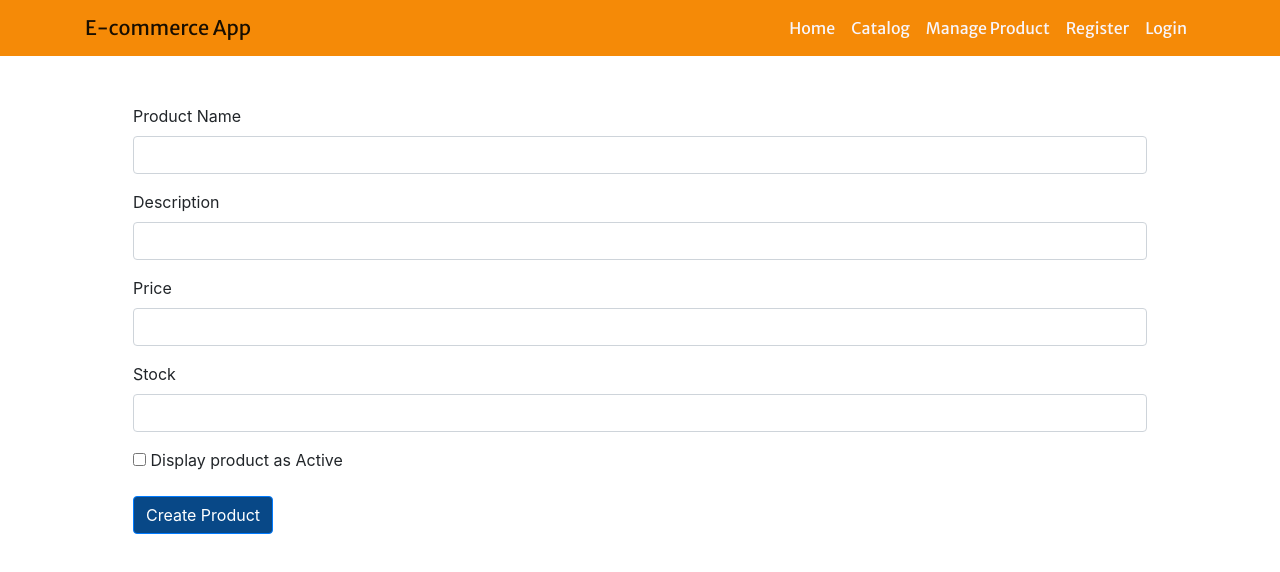
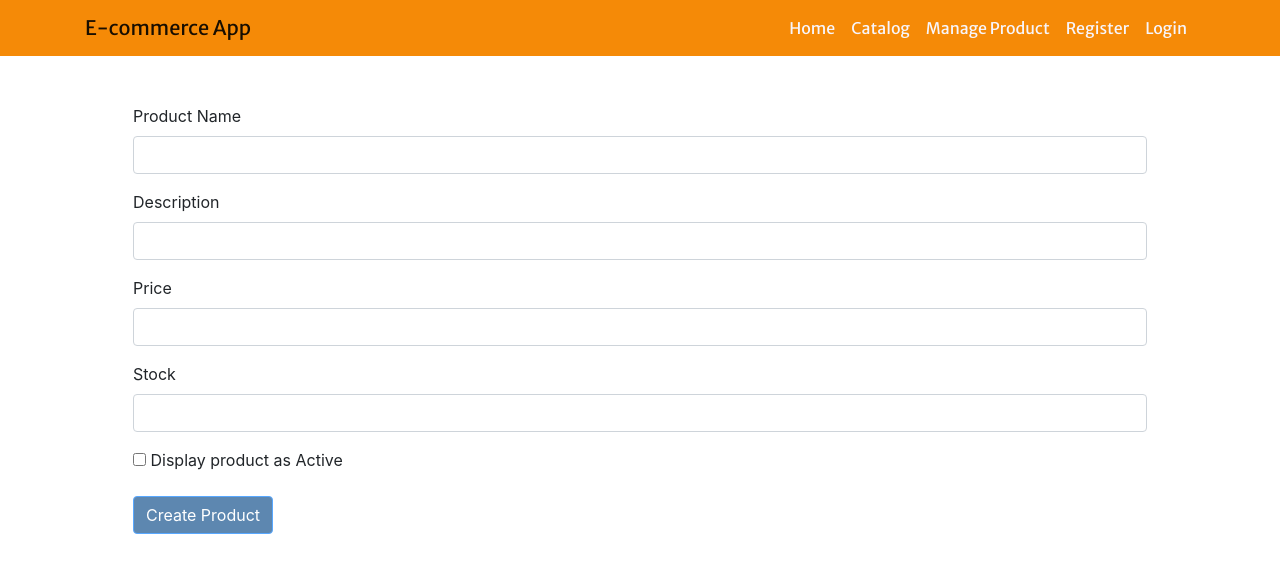
Before and after one commit to dmganados/puppypaws_ecommerce, a React (Create React App) app: page /create-product in a window 1280 px wide. Shown: the top 572 px of the page. Built offline with nearby package versions, Linux system fonts and the light colour scheme; no server answers.

Commit message:
working on create product page with isAdmin funtion

```diff
--- a/src/components/CreateProduct.js
+++ b/src/components/CreateProduct.js
@@ -1,51 +1,180 @@
 import { useState, useEffect, useContext } from 'react';
-import { Container, Row, Col, Form, Button, Dropdown } from 'react-bootstrap';
-import styled from 'styled-components';
+import { Container, Row, Col, Form, Button } from 'react-bootstrap';
 import Swal from 'sweetalert2';
-
+import Login from '../pages/Login'
 
 export default function CreateProduct() {
 
-	const newProduct = (submit) => {
+	const [productName, setProductName] = useState('');
+	const [description, setDescription] = useState('');
+	const [sellingPrice, setSellingPrice] = useState('');
+	const [stock, setStock] = useState('');
+	const [isActive, setIsActive] = useState(false);
+	// console.log(Preview)
 
-		return(
-			Swal.fire({
-				icon: 'success',
-				title: 'New Product is Created'
-			})
-		)
-	}
+	useEffect(() => {
+		if (productName !== '' && description !== '' && sellingPrice !== '' && stock !== '') {
+			setIsActive(true);
+		} else {
+			setIsActive(false);
+		}
+	},[productName, description, sellingPrice, stock])
+
+	const createListing = async (submitEvent) => {
+		submitEvent.preventDefault();
+		let userCredentials = localStorage.accessToken;
+		// console.log(userCredentials)
+
+		fetch('https://limitless-brushlands-90925.herokuapp.com/users/users', {
+			headers: {
+				Authorization: `Bearer ${userCredentials}`
+			}
+		}).then(response => response.json()).then(userData => {
+			let userAdmin = userData.isAdmin;
+			console.log(userAdmin)
+
+			if (userAdmin) {
+				const isCreated = fetch('https://limitless-brushlands-90925.herokuapp.com/products/', {
+					method: 'POST',
+					headers: {
+						'Content-Type' : 'application/json'
+					},
+					body: JSON.stringify({
+						productName: productName,
+						description: description,
+						sellingPrice: sellingPrice,
+						stock: stock
+					})
+				}).then(res => res.json()).then(itemData => {
+					console.log(itemData);
+
+					if (itemData) {
+						return true
+					} else {
+						return false
+					}
+
+					if (isCreated) {
+						setProductName('');
+						setDescription('');
+						setSellingPrice('');
+						setStock('');
+
+						Swal.fire({
+							icon: 'success',
+							text: 'New Product Listing is Created'
+						})
+						// window.location.href = "/manage-product";
+					} else {
+						Swal.fire({
+							icon: 'error',
+							text: 'Make sure all fields are filled'
+						})
+					}
+				})
+			} else {
+				return false
+			}
+		})
+
+		// const isCreated = await fetch('https://limitless-brushlands-90925.herokuapp.com/products/', {
+		// 	method: 'POST',
+		// 	headers: {
+		// 		'Content-Type': 'application/json'
+		// 	}
+		// 	// body: JSON.stringify({
+		// 	// 	productName: productName,
+		// 	// 	description: description,
+		// 	// 	sellingPrice: sellingPrice,
+		// 	// 	stock: stock
+		// 	// })
+		// }).then(outcome => outcome.json()).then(itemData => {
+		// 	console.log(itemData);
+
+		// 	if (itemData) {
+		// 		return true;
+		// 	} else {
+		// 		return false;
+		// 	}
+		// })
+
+		// if (isCreated) {
+		// 	// setProductName('');
+		// 	// setDescription('');
+		// 	// setSellingPrice('');
+		// 	// setStock('');
+
+		// 	await Swal.fire({
+		// 		icon: 'success',
+		// 		text: 'New Product Listing is Created'
+		// 	})
+
+		// 	// window.location.href = "/manage-product";
+		// } else {
+		// 	await Swal.fire({
+		// 		icon: 'error',
+		// 		text: 'Make sure all fields are filled'
+		// 	})
+		// }
+	};
 
 	return(
 		<>
 		<Container>
 		<Col className='p-5'>
-			<Form onSubmit={e => newProduct(e)}>
+			<Form onSubmit={e => createListing(e)} >
 				<Form.Group>
 					<Form.Label>Product Name</Form.Label>
-					<Form.Control type="text" required />
+					<Form.Control
+					type="text"
+					required
+					value={productName}
+					onChange={event => setProductName(event.target.value)}
+					/>
 				</Form.Group>
 
 				<Form.Group>
 					<Form.Label>Description</Form.Label>
-					<Form.Control type="text" required />
+					<Form.Control
+					type="text"
+					required
+					value={description}
+					onChange={e => setDescription(e.target.value)}
+					/>
 				</Form.Group>
 
 				<Form.Group>
 					<Form.Label>Price</Form.Label>
-					<Form.Control type="number" required />
+					<Form.Control
+					type="number"
+					required
+					value={sellingPrice}
+					onChange={e => setSellingPrice(e.target.value)}
+					/>
 				</Form.Group>
 
 				<Form.Group>
 					<Form.Label>Stock</Form.Label>
-					<Form.Control type="number" required />
+					<Form.Control
+					type="number"
+					required
+					value={stock}
+					onChange={e => setStock(e.target.value)}
+					/>
 				</Form.Group>
 
 				<div className="mb-4">
 					<input type="checkbox" /> Display product as Active
 				</div>
 
-				<Button className="createBtn">Create Product</Button>
+				{
+					isActive ?
+						<Button className="createBtn" type="submit">Create Product</Button>
+					:
+						<Button className="createBtn" disabled>Create Product</Button>
+				}
+
+
 			</Form>
 		</Col>
 		</Container>
--- a/src/pages/Login.js
+++ b/src/pages/Login.js
@@ -17,6 +17,7 @@ export default function Login() {
 	let dns = email.search('com')
 	const [isActive, setIsActive] = useState(false);
 	const [isValid, setIsValid] = useState(false);
+	// console.log(localStorage)
 
 	useEffect(() => {
 		if (dns !== -1 && addressSign !== -1 ) {
@@ -47,16 +48,18 @@ export default function Login() {
 			})
 		}).then(res => res.json()).then(dataNaJson => {
 			let token = dataNaJson.accessToken;
+			console.log(token)
 
 			if (typeof token !== 'undefined') {
 				localStorage.setItem('accessToken', token)
+
 
 				fetch('https://limitless-brushlands-90925.herokuapp.com/users/users', {
 					headers: {
 						Authorization: `Bearer ${token}`
 					}
 				}).then(res => res.json()).then(convertedData => {
-					// console.log(convertedData)
+					console.log(convertedData)
 
 					if (typeof convertedData !== 'undefined') {
 						setUser({
@@ -88,9 +91,9 @@ export default function Login() {
 	};
 
 	return (
-		user.id ?
-			<Navigate to="/" replace={true} />
-		:
+		// user.id ?
+			// <Navigate to="/" replace={true} />
+		// :
 		<>
 		<Container >
 			<h3 className="d-flex justify-content-center">Login to your Account</h3>
```
